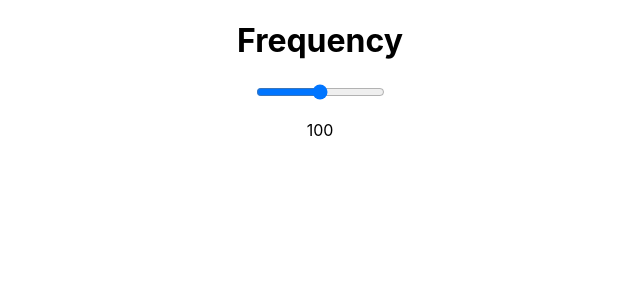
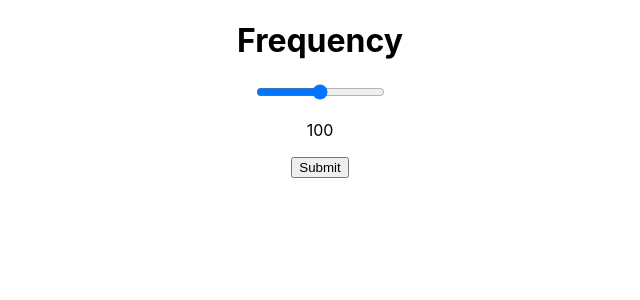
Before and after one commit to Mister-Corn/frequency, a React (Create React App) app: page / in a window 1280 px wide. Shown: the top 300 px of the page, without its empty margins (320-960 px from the left). Built offline with nearby package versions, Linux system fonts and the light colour scheme.

Commit message:
Add simple submit to GameScreen

```diff
--- a/src/pages/game-screen.tsx
+++ b/src/pages/game-screen.tsx
@@ -4,11 +4,19 @@ import { Slider } from '../components/slider';
 export const GameScreen = () => {
   const [sliderValue, setSliderValue] = React.useState(100);
 
+  const submitSliderInput = (e: React.FormEvent<HTMLFormElement>) => {
+    e.preventDefault();
+    console.log(sliderValue);
+  };
+
   return (
     <>
       <h1>Frequency</h1>
-      <Slider initialValue={sliderValue} onChange={setSliderValue} />
-      <p>{sliderValue}</p>
+      <form onSubmit={submitSliderInput}>
+        <Slider initialValue={sliderValue} onChange={setSliderValue} />
+        <p>{sliderValue}</p>
+        <button type="submit">Submit</button>
+      </form>
     </>
   );
 };
```
